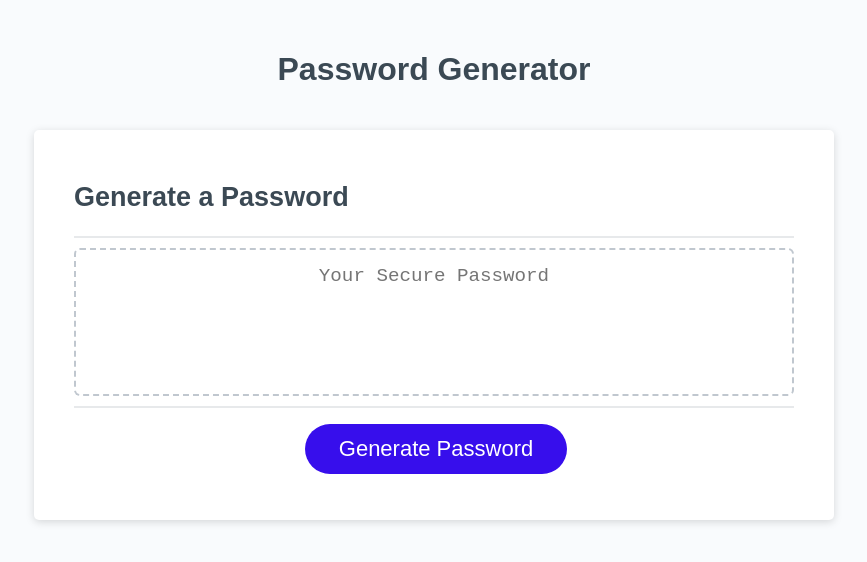
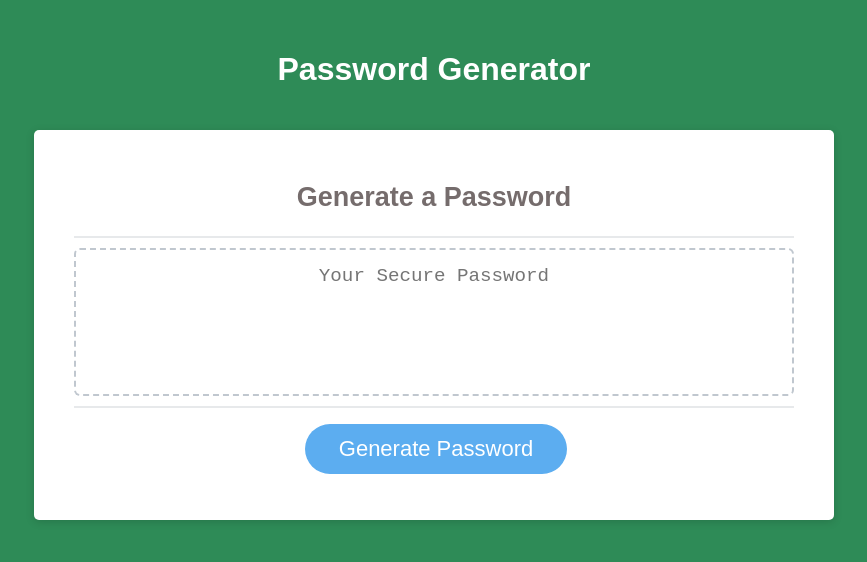
Before and after one commit to Shanna-not-Shawna/password-generator, a plain HTML site: page index.html in a window 1280 px wide. Shown: the whole page, without its empty margins (206-1073 px from the left). Drawn offline with Linux system fonts and the light colour scheme.

Commit message:
Changed some basic styling

```diff
--- a/assets/style.css
+++ b/assets/style.css
@@ -14,7 +14,7 @@ body,
 
 body {
   font-family: sans-serif;
-  background-color: #f9fbfd;
+  background-color: seagreen;
 }
 
 .wrapper {
@@ -27,7 +27,7 @@ header {
   text-align: center;
   padding: 20px;
   padding-top: 0px;
-  color: hsl(206, 17%, 28%);
+  color: white;
 }
 
 .card {
@@ -35,11 +35,12 @@ header {
   border-radius: 5px;
   border-width: 1px;
   box-shadow: rgba(0, 0, 0, 0.15) 0px 2px 8px 0px;
-  color: hsl(206, 17%, 28%);
+  color: hsl(0, 4%, 44%);
   font-size: 18px;
   margin: 0 auto;
   max-width: 800px;
   padding: 30px 40px;
+  text-align: center;
 }
 
 .card-header::after {
@@ -74,7 +75,7 @@ header {
 
 .btn {
   border: none;
-  background-color: hsl(251, 89%, 49%);
+  background-color: hsl(207, 83%, 65%);
   border-radius: 25px;
   box-shadow: rgba(0, 0, 0, 0.1) 0px 1px 6px 0px rgba(0, 0, 0, 0.2) 0px 1px 1px
     0px;
```
